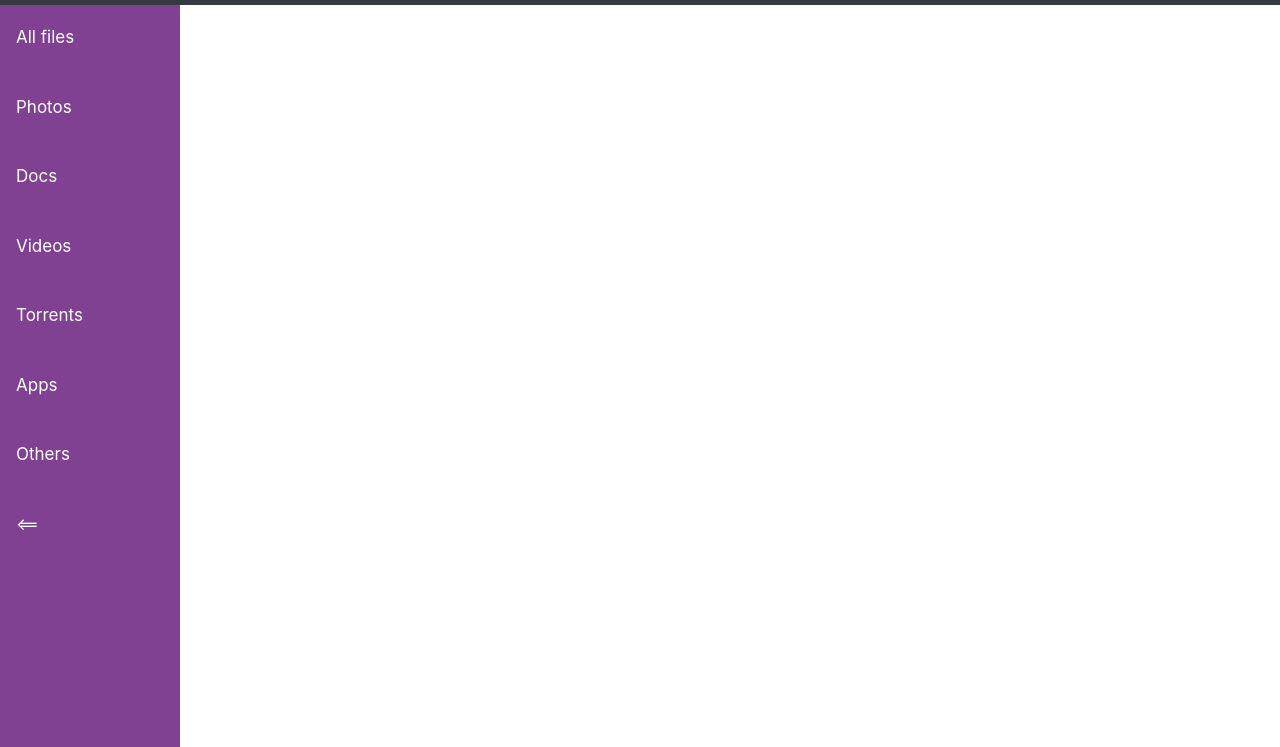
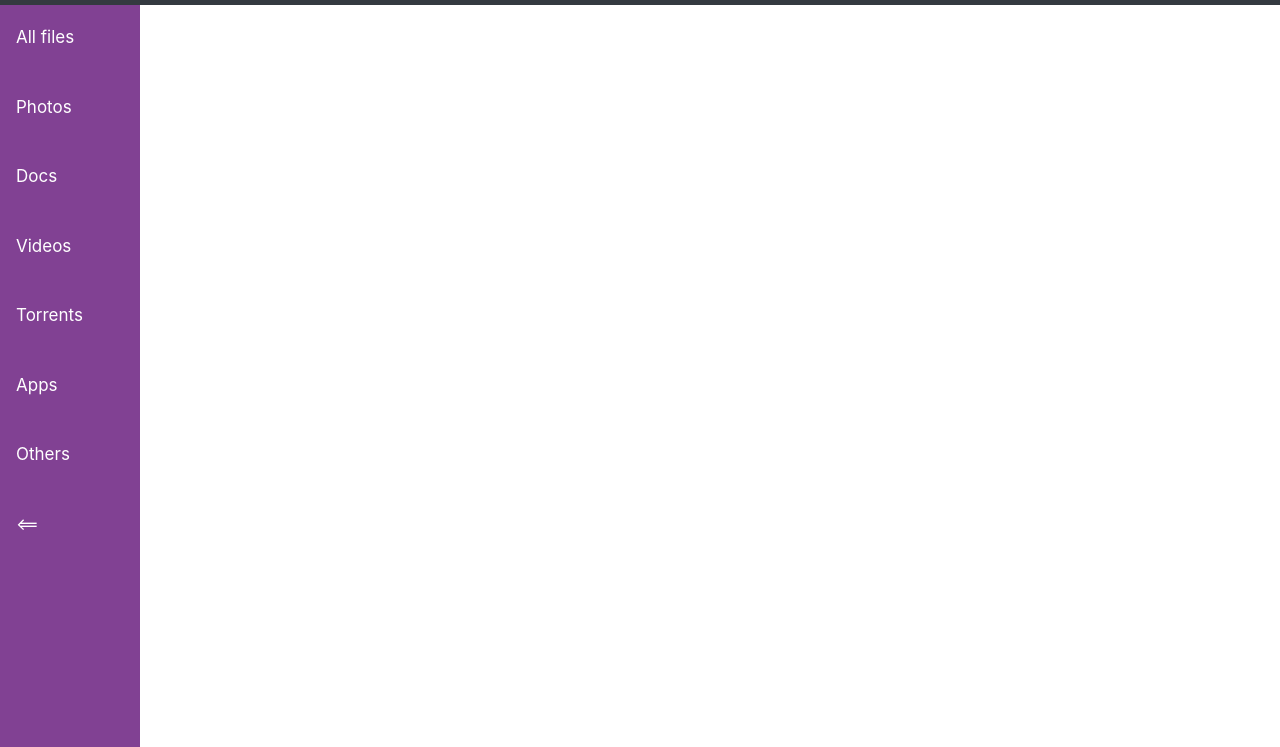
Before and after one commit to mengnans/Peacock-Workspace, a React app: page / in a window 1280 px wide. Shown: the part 53-800 px from the top of the page. Built offline with nearby package versions, Linux system fonts and the light colour scheme.

Commit message:
Framework refractory

```diff
--- a/src/MainPagePack/MainPageItem.js
+++ b/src/MainPagePack/MainPageItem.js
@@ -1,10 +1,9 @@
 import React from 'react';
-import ReactDOM from 'react-dom';
 import 'bootstrap/dist/css/bootstrap.css';
 import './MainPageItemStyle.css';
-import {Container, Row, Col} from 'reactstrap';
+import {Container, Row} from 'reactstrap';
 
-import {SideBarItem} from './SideBarItem.js';
+import {SidebarItem} from './SidebarItem.js';
 import {NavigationItem} from './NavigationItem.js';
 import {SideChatPage} from '../SideChatPagePack/SideChatPage.js';
 
@@ -42,11 +41,10 @@ export class MainPageItem extends React.Component {
 }
 
 
-
 function MyContainer(props) {
     return (
         <Container fluid={true} className={'my-container'}>
-            <SideBarItem isSideBarFull={props.isSideBarFull} onClick={props.onClick}/>
+            <SidebarItem isSideBarFull={props.isSideBarFull} onClick={props.onClick}/>
             <MyContent isSideChatTurnedOn={props.isSideChatTurnedOn}
                        isSideBarFull={props.isSideBarFull}/>
             <SideChatPage isSideChatTurnedOn={props.isSideChatTurnedOn}/>
--- a/src/MainPagePack/MainPageItemStyle.css
+++ b/src/MainPagePack/MainPageItemStyle.css
@@ -10,7 +10,6 @@
     padding-right: 0;
     height: 100%;
     width: 100%;
-
 }
 
 .my-content {
@@ -18,19 +17,19 @@
     height: 100%;
 }
 
-.my-content-without-side-bar-full{
+.my-content-without-side-bar-full {
     padding-left: 80px;
 }
 
-.my-content-with-side-bar-full{
+.my-content-with-side-bar-full {
     padding-left: 180px;
 }
 
-.my-content-with-side-chat-on{
+.my-content-with-side-chat-on {
     padding-right: 250px;
 }
 
-.my-content-with-side-chat-off{
+.my-content-with-side-chat-off {
     padding-right: 0;
 }
 
@@ -44,11 +43,11 @@
     background-color: #814193;
 }
 
-.my-sidebar-full{
-    width: 180px;
+.my-sidebar-full {
+    width: 140px;
 }
 
-.my-sidebar-not-full{
+.my-sidebar-not-full {
     width: 80px;
 }
 
@@ -112,11 +111,11 @@
     padding-right: 0;
 }
 
-.my-side-chat-on{
+.my-side-chat-on {
     width: 250px;
 }
 
-.my-side-chat-off{
+.my-side-chat-off {
     width: 0px;
 }
 
@@ -141,12 +140,11 @@
     margin-left: 50px;
 }
 
-.lets-chat-btn{
+.lets-chat-btn {
     cursor: pointer;
     font-size: 19px;
     color: #ffffff;
 }
-
 
 @media screen and (max-height: 450px) {
     .my-side-chat {
--- a/src/MainPagePack/SideBarItem.js
+++ b/src/MainPagePack/SidebarItem.js
@@ -2,7 +2,7 @@ import React from 'react';
 import 'bootstrap/dist/css/bootstrap.css';
 import {Container, Row, Col} from 'reactstrap';
 
-export class SideBarItem extends React.Component {
+export class SidebarItem extends React.Component {
     render() {
         const sideBar = this.props.isSideBarFull ? 'my-sidebar-full' : 'my-sidebar-not-full';
         const classes = `my-sidebar ${sideBar}`;
--- /dev/null
+++ b/src/MainPagePack/SidebarItemStyle.css
@@ -0,0 +1,17 @@
+.my-sidebar {
+    position: fixed;
+    height: 100%;
+    float: left;
+    padding: 0;
+    margin: 0;
+    transition: 0.5s;
+    background-color: #814193;
+}
+
+.my-sidebar-full {
+    width: 140px;
+}
+
+.my-sidebar-not-full {
+    width: 80px;
+}
```
Also changed, not shown: package.json (line endings or trailing spaces), 1 other file.
